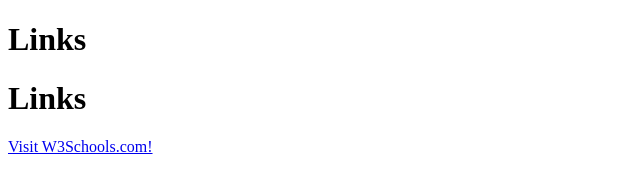
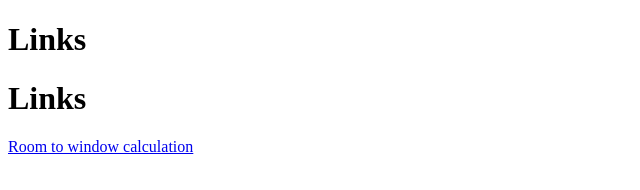
Before and after one commit to ProjectAGM/ProjectAGM.github.io, a plain HTML site: page index.html in a window 1280 px wide. Shown: the full height of the page, 0-640 px from the left. Drawn offline with Linux system fonts and the light colour scheme.

Commit message:
Update index.html

```diff
--- a/index.html
+++ b/index.html
@@ -3,7 +3,6 @@
    <head><h1>Links</h1></head>
    <body>
       <h1>Links</h1>
-      <a href="https://www.w3schools.com">Visit W3Schools.com!</a>
-      <a href="https://projectagm.github.io/calculation/index.html>Room to window calculation</a>
+      <a href="https://projectagm.github.io/calculation/index.html">Room to window calculation</a>
   </body>
 </html>
```
